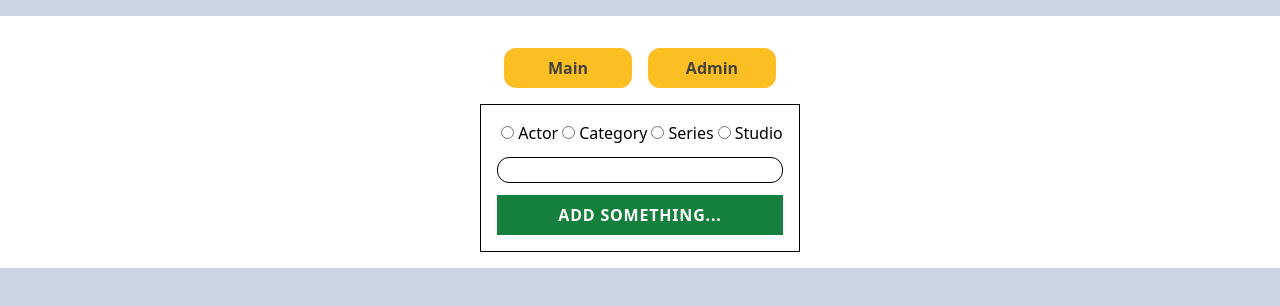
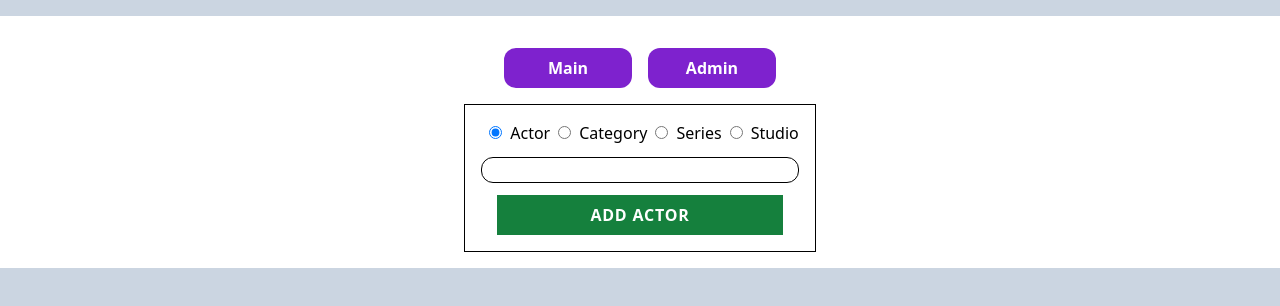
Before and after one commit to modernoldschooldev/moviemanager, a React (Create React App) app in the folder frontend/: page /admin in a window 1280 px wide. Shown: the top 306 px of the page. Built offline with nearby package versions, Linux system fonts and the light colour scheme; the HTML template or start-up script is replaced by a standard one.

Commit message:
add admin form state with formik

```diff
--- a/frontend/package.json
+++ b/frontend/package.json
@@ -10,6 +10,7 @@
     "@types/node": "^16.11.14",
     "@types/react": "^17.0.37",
     "@types/react-dom": "^17.0.11",
+    "formik": "^2.2.9",
     "react": "^17.0.2",
     "react-dom": "^17.0.2",
     "react-router-dom": "^6.2.1",
--- a/frontend/src/components/MovieData.tsx
+++ b/frontend/src/components/MovieData.tsx
@@ -1,7 +1,12 @@
+import { useContext } from "react";
+
 import MovieDataFormRow from "./MovieDataFormRow";
 import MovieSection from "./MovieSection";
+import StateContext from "../state/StateContext";
 
 const MovieData = () => {
+  const { state } = useContext(StateContext);
+
   return (
     <MovieSection title="Movie Data">
       <div className="h-64">
@@ -14,21 +19,23 @@
 
               <MovieDataFormRow title="Studio">
                 <select className="py-1 rounded-lg w-full">
-                  <option>Studio 1</option>
-                  <option>Studio 2</option>
-                  <option>Studio 3</option>
-                  <option>Studio 4</option>
-                  <option>Studio 5</option>
+                  <option value="0">None</option>
+                  {state?.movieStudios.map((studio, index) => (
+                    <option key={index} value={index}>
+                      {studio}
+                    </option>
+                  ))}
                 </select>
               </MovieDataFormRow>
 
               <MovieDataFormRow title="Series">
                 <select className="py-1 rounded-lg w-full">
-                  <option>Series 1</option>
-                  <option>Series 2</option>
-                  <option>Series 3</option>
-                  <option>Series 4</option>
-                  <option>Series 5</option>
+                  <option value="0">None</option>
+                  {state?.movieSeries.map((series, index) => (
+                    <option key={index} value={index}>
+                      {series}
+                    </option>
+                  ))}
                 </select>
               </MovieDataFormRow>
 
--- a/frontend/src/components/NavLink.tsx
+++ b/frontend/src/components/NavLink.tsx
@@ -8,7 +8,7 @@
 const NavLink = ({ title, href }: Props) => {
   return (
     <Link
-      className="bg-amber-400 hover:bg-amber-300 font-semibold inline-block mx-2 p-2 rounded-xl text-center text-stone-700 w-32"
+      className="bg-purple-700 hover:bg-purple-600 font-semibold inline-block mx-2 p-2 rounded-xl text-center text-white w-32"
       to={href}
     >
       {title}
--- a/frontend/src/pages/AdminPage.tsx
+++ b/frontend/src/pages/AdminPage.tsx
@@ -1,42 +1,126 @@
+import { useContext } from "react";
+import { Field, Formik, FormikHelpers } from "formik";
+
+import StateContext from "../state/StateContext";
+import { Actions } from "../types/state";
+
+interface AdminFormValuesType {
+  name: string;
+  selection: "actor" | "category" | "series" | "studio";
+}
+
+const initialValues: AdminFormValuesType = {
+  name: "",
+  selection: "actor",
+};
+
 const AdminPage = () => {
+  const { dispatch } = useContext(StateContext);
+
+  const onSubmit = async (
+    { name, selection }: AdminFormValuesType,
+    helpers: FormikHelpers<AdminFormValuesType>
+  ) => {
+    switch (selection) {
+      case "actor":
+        dispatch({
+          type: Actions.AddActor,
+          payload: name,
+        });
+        break;
+
+      case "category":
+        dispatch({
+          type: Actions.AddCategory,
+          payload: name,
+        });
+        break;
+
+      case "series":
+        dispatch({
+          type: Actions.AddSeries,
+          payload: name,
+        });
+        break;
+
+      case "studio":
+        dispatch({
+          type: Actions.AddStudio,
+          payload: name,
+        });
+        break;
+
+      default:
+        console.error("You should not be seeing this...");
+    }
+
+    helpers.setFieldValue("name", "");
+  };
+
   return (
     <div className="border border-black mx-auto p-4 w-max">
-      <form>
+      <Formik initialValues={initialValues} onSubmit={onSubmit}>
+        {(formik) => (
+          <form onSubmit={formik.handleSubmit}>
             <div className="mb-3">
               <label>
-            <input className="mx-1" type="radio" name="selection" />
+                <Field
+                  className="mx-2"
+                  type="radio"
+                  name="selection"
+                  value="actor"
+                />
                 Actor
               </label>
               <label>
-            <input className="mx-1" type="radio" name="selection" />
+                <Field
+                  className="mx-2"
+                  type="radio"
+                  name="selection"
+                  value="category"
+                />
                 Category
               </label>
               <label>
-            <input className="mx-1" type="radio" name="selection" />
+                <Field
+                  className="mx-2"
+                  type="radio"
+                  name="selection"
+                  value="series"
+                />
                 Series
               </label>
               <label>
-            <input className="mx-1" type="radio" name="selection" />
+                <Field
+                  className="mx-2"
+                  type="radio"
+                  name="selection"
+                  value="studio"
+                />
                 Studio
               </label>
             </div>
 
             <div className="my-3">
-          <input
+              <Field
                 className="border border-black focus:bg-gray-100 px-2 rounded-xl w-full"
                 type="text"
+                name="name"
+                required
               />
             </div>
 
-        <div className="grid mt-3">
+            <div className="grid mt-3 mx-4">
               <button
                 className="bg-green-700 hover:bg-green-600 font-semibold p-2 text-center text-white tracking-wider uppercase"
                 type="submit"
               >
-            Add Something...
+                Add {formik.values.selection}
               </button>
             </div>
           </form>
+        )}
+      </Formik>
     </div>
   );
 };
--- a/frontend/src/state/initialState.ts
+++ b/frontend/src/state/initialState.ts
@@ -29,7 +29,9 @@
   selectedMovieId: null,
 
   movieName: null,
+  movieStudios: ["Disney", "Fox", "Warner Brothers"],
   movieStudioId: null,
+  movieSeries: ["Dark Knight Triology", "Harry Potter", "Star Wars"],
   movieSeriesId: null,
   movieSeriesNumber: null,
 };
--- a/frontend/src/state/reducer.ts
+++ b/frontend/src/state/reducer.ts
@@ -2,6 +2,26 @@
 
 export const reducer = (state: StateType, action: ActionType) => {
   switch (action.type) {
+    case Actions.AddActor:
+      return {
+        ...state,
+        actors: [...state.actors, action.payload],
+      };
+    case Actions.AddCategory:
+      return {
+        ...state,
+        categories: [...state.categories, action.payload],
+      };
+    case Actions.AddSeries:
+      return {
+        ...state,
+        movieSeries: [...state.movieSeries, action.payload],
+      };
+    case Actions.AddStudio:
+      return {
+        ...state,
+        movieStudios: [...state.movieStudios, action.payload],
+      };
     case Actions.SetSelectedMovieId:
       return {
         ...state,
--- a/frontend/src/types/state.ts
+++ b/frontend/src/types/state.ts
@@ -10,15 +10,26 @@
   selectedMovieId: number | null;
 
   movieName: string | null;
+  movieStudios: string[];
   movieStudioId: number | null;
+  movieSeries: string[];
   movieSeriesId: number | null;
   movieSeriesNumber: number | null;
 }
 
 // Reducer Actions
-export type ActionType = SetSelectedMovieIdAction;
+export type ActionType =
+  | SetSelectedMovieIdAction
+  | AddActorAction
+  | AddCategoryAction
+  | AddSeriesAction
+  | AddStudioAction;
 
 export enum Actions {
+  AddActor,
+  AddCategory,
+  AddSeries,
+  AddStudio,
   SetSelectedMovieId,
 }
 
@@ -26,3 +37,22 @@
   type: Actions.SetSelectedMovieId;
   payload: number | null;
 }
+
+export interface AddActorAction {
+  type: Actions.AddActor;
+  payload: string;
+}
+
+export interface AddCategoryAction {
+  type: Actions.AddCategory;
+  payload: string;
+}
+
+export interface AddSeriesAction {
+  type: Actions.AddSeries;
+  payload: string;
+}
+export interface AddStudioAction {
+  type: Actions.AddStudio;
+  payload: string;
+}
```
Also changed, not shown: 1 other file (tests, documents, lock files or other folders). Lines whose indentation alone changed are shown as unchanged.
